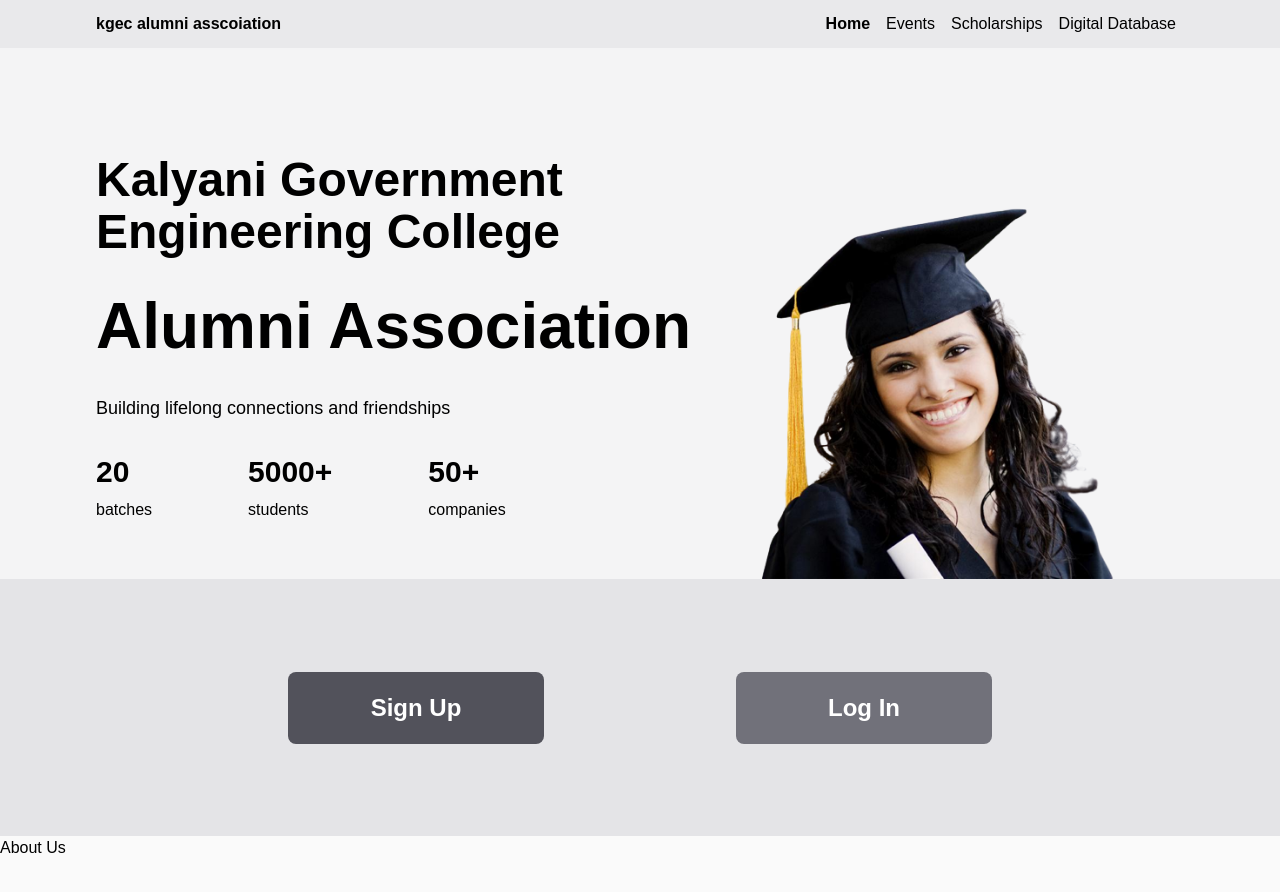
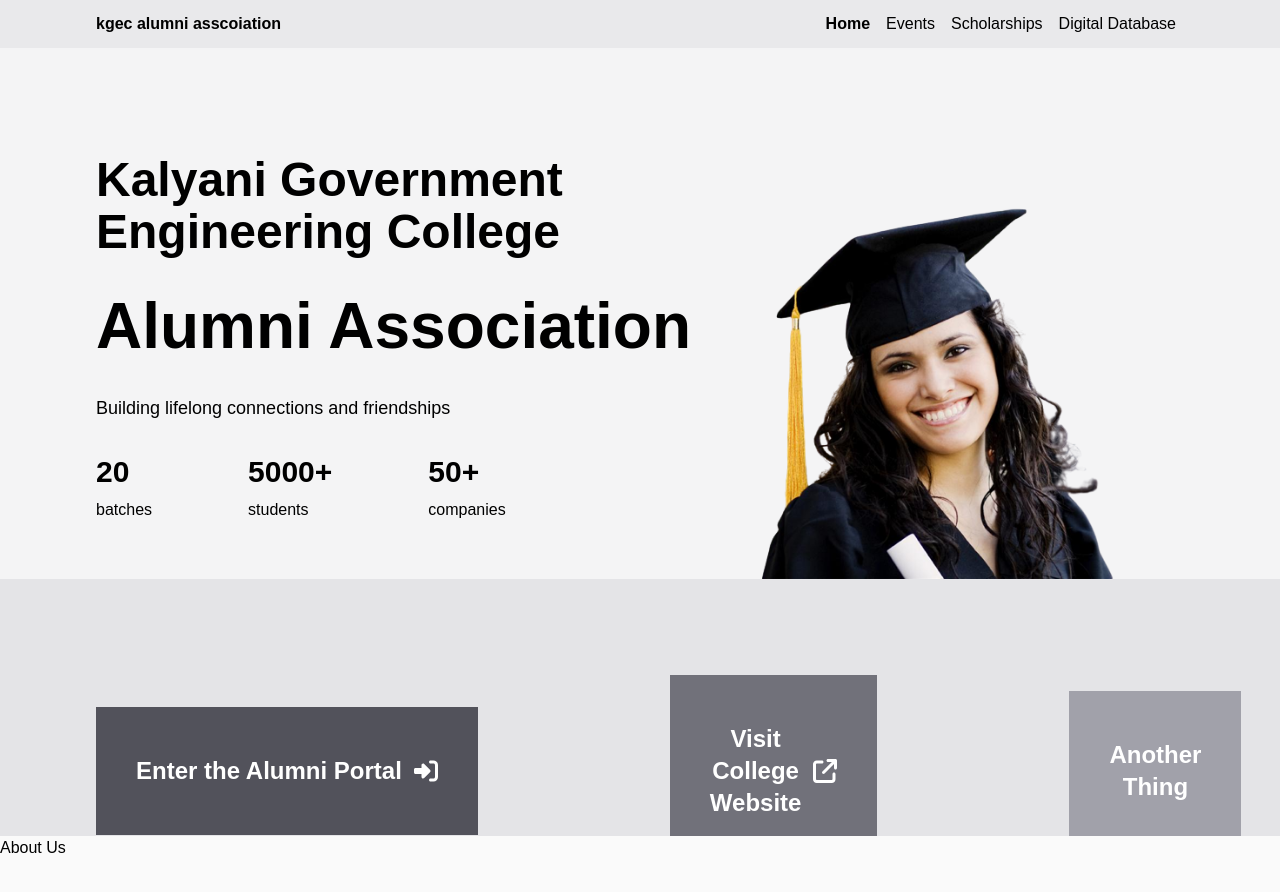
Before and after one commit to kgec-alumni-interaction-cell/website, a Next.js app: page / in a window 1280 px wide. Shown: the top 892 px of the page. Built offline with nearby package versions, Linux system fonts and the light colour scheme; a web font is replaced by a local one.

Commit message:
feat: integrated nextauth and updated ui

```diff
--- a/package.json
+++ b/package.json
@@ -16,6 +16,7 @@
     "eslint": "8.44.0",
     "eslint-config-next": "13.4.9",
     "next": "13.4.9",
+    "next-auth": "^4.22.3",
     "postcss": "8.4.25",
     "react": "18.2.0",
     "react-dom": "18.2.0",
--- a/src/components/home/hero/index.tsx
+++ b/src/components/home/hero/index.tsx
@@ -1,13 +1,14 @@
 import Link from "next/link";
 import { useState } from "react";
+import { signIn } from "next-auth/react";
 
 const formatDisplayNumber = (num: number) => {
   let len = num.toString().length;
   let roundLimitStr = "1";
   for (let i = 1; i < len; ++i) roundLimitStr += "0";
   let roundLimit = Number(roundLimitStr);
-  return Math.round(num/roundLimit) * roundLimit;
-}
+  return Math.round(num / roundLimit) * roundLimit;
+};
 
 /* eslint-disable @next/next/no-img-element */
 export default function HomeHero() {
@@ -36,11 +37,15 @@ export default function HomeHero() {
               <p>batches</p>
             </div>
             <div className="flex flex-col gap-2">
-              <h2 className="font-bold text-3xl">{formatDisplayNumber(numStudents)}+</h2>
+              <h2 className="font-bold text-3xl">
+                {formatDisplayNumber(numStudents)}+
+              </h2>
               <p>students</p>
             </div>
             <div className="flex flex-col gap-2">
-              <h2 className="font-bold text-3xl">{formatDisplayNumber(numCompanies)}+</h2>
+              <h2 className="font-bold text-3xl">
+                {formatDisplayNumber(numCompanies)}+
+              </h2>
               <p>companies</p>
             </div>
           </div>
@@ -53,18 +58,46 @@ export default function HomeHero() {
           />
         </div>
       </div>
-      <div className="bg-zinc-200 h-full flex flex-col lg:flex-row gap-10 justify-center lg:gap-48 items-center">
-        {/* <p className="text-lg lg:text-3xl font-semibold">Lorem ipsum, dolor sit amet </p> */}
-        <Link href="/signup" className="w-full text-center lg:text-right">
-          <button className="bg-zinc-600 hover:bg-zinc-500 text-white font-bold w-1/2 rounded-lg lg:w-64 text-lg lg:text-2xl py-4 lg:py-5">
-            Sign Up
+      <div className="bg-zinc-200 h-full flex flex-col md:flex-row items-center justify-between py-24">
+        <button
+          onClick={() => signIn()}
+          className="bg-zinc-600 hover:bg-zinc-700 text-white font-bold text-lg lg:text-2xl lg:min-w-fit px-7 lg:px-10 py-7 lg:py-12 lg:mx-24 flex items-center"
+        >
+          Enter the Alumni Portal
+          <span className="ml-3">
+            <svg
+              xmlns="http://www.w3.org/2000/svg"
+              height="1em"
+              fill="#ffffff"
+              viewBox="0 0 512 512"
+            >
+              <path d="M217.9 105.9L340.7 228.7c7.2 7.2 11.3 17.1 11.3 27.3s-4.1 20.1-11.3 27.3L217.9 406.1c-6.4 6.4-15 9.9-24 9.9c-18.7 0-33.9-15.2-33.9-33.9l0-62.1L32 320c-17.7 0-32-14.3-32-32l0-64c0-17.7 14.3-32 32-32l128 0 0-62.1c0-18.7 15.2-33.9 33.9-33.9c9 0 17.6 3.6 24 9.9zM352 416l64 0c17.7 0 32-14.3 32-32l0-256c0-17.7-14.3-32-32-32l-64 0c-17.7 0-32-14.3-32-32s14.3-32 32-32l64 0c53 0 96 43 96 96l0 256c0 53-43 96-96 96l-64 0c-17.7 0-32-14.3-32-32s14.3-32 32-32z" />
+            </svg>
+          </span>
+        </button>
+
+        <Link href="https://kgec.edu.in">
+          <button
+            className="hidden lg:flex bg-zinc-500 hover:bg-zinc-600 text-white font-bold text-lg lg:text-2xl lg:min-w-fit px-7 lg:px-10 py-7 lg:py-12 lg:mx-24 items-center"
+          >
+            Visit College Website
+            <span className="ml-3">
+              <svg
+                xmlns="http://www.w3.org/2000/svg"
+                height="1em"
+                fill="#ffffff"
+                viewBox="0 0 512 512"
+              >
+                <path d="M320 0c-17.7 0-32 14.3-32 32s14.3 32 32 32h82.7L201.4 265.4c-12.5 12.5-12.5 32.8 0 45.3s32.8 12.5 45.3 0L448 109.3V192c0 17.7 14.3 32 32 32s32-14.3 32-32V32c0-17.7-14.3-32-32-32H320zM80 32C35.8 32 0 67.8 0 112V432c0 44.2 35.8 80 80 80H400c44.2 0 80-35.8 80-80V320c0-17.7-14.3-32-32-32s-32 14.3-32 32V432c0 8.8-7.2 16-16 16H80c-8.8 0-16-7.2-16-16V112c0-8.8 7.2-16 16-16H192c17.7 0 32-14.3 32-32s-14.3-32-32-32H80z" />
+              </svg>
+            </span>
           </button>
         </Link>
-        <Link href="/login" className="w-full text-center lg:text-left">
-          <button className="bg-zinc-500 text-white hover:bg-zinc-400 font-bold w-1/2 rounded-lg lg:w-64 text-lg lg:text-2xl py-4 lg:py-5">
-            Log In
-          </button>
-        </Link>
+
+        <button className="hidden lg:flex bg-zinc-400 hover:bg-zinc-500 text-white font-bold text-xl lg:text-2xl px-8 lg:px-10 py-7 lg:py-12 lg:mx-24 items-center">
+          Another Thing
+        </button>
+        <p className="text-sm lg:hidden">...or keep scrolling to learn more</p>
       </div>
     </section>
   );
--- a/src/pages/_app.tsx
+++ b/src/pages/_app.tsx
@@ -1,6 +1,14 @@
-import '@/styles/globals.css'
-import type { AppProps } from 'next/app'
+import "@/styles/globals.css";
+import type { AppProps } from "next/app";
+import { SessionProvider } from "next-auth/react";
 
-export default function App({ Component, pageProps }: AppProps) {
-  return <Component {...pageProps} />
+export default function App({
+  Component,
+  pageProps: { session, ...pageProps },
+}: AppProps) {
+  return (
+    <SessionProvider session={session}>
+      <Component {...pageProps} />
+    </SessionProvider>
+  );
 }
--- /dev/null
+++ b/src/pages/api/auth/[...nextauth].js
@@ -0,0 +1,13 @@
+import NextAuth from "next-auth";
+import LinkedInProvider from "next-auth/providers/linkedin";
+
+export const authOptions = {
+  // Configure one or more authentication providers
+  providers: [
+    LinkedInProvider({
+      clientId: process.env.LINKEDIN_CLIENT_ID,
+      clientSecret: process.env.LINKEDIN_CLIENT_SECRET,
+    }),
+  ],
+};
+export default NextAuth(authOptions);
```
Also changed, not shown: 1 other file (tests, documents, lock files or other folders).
